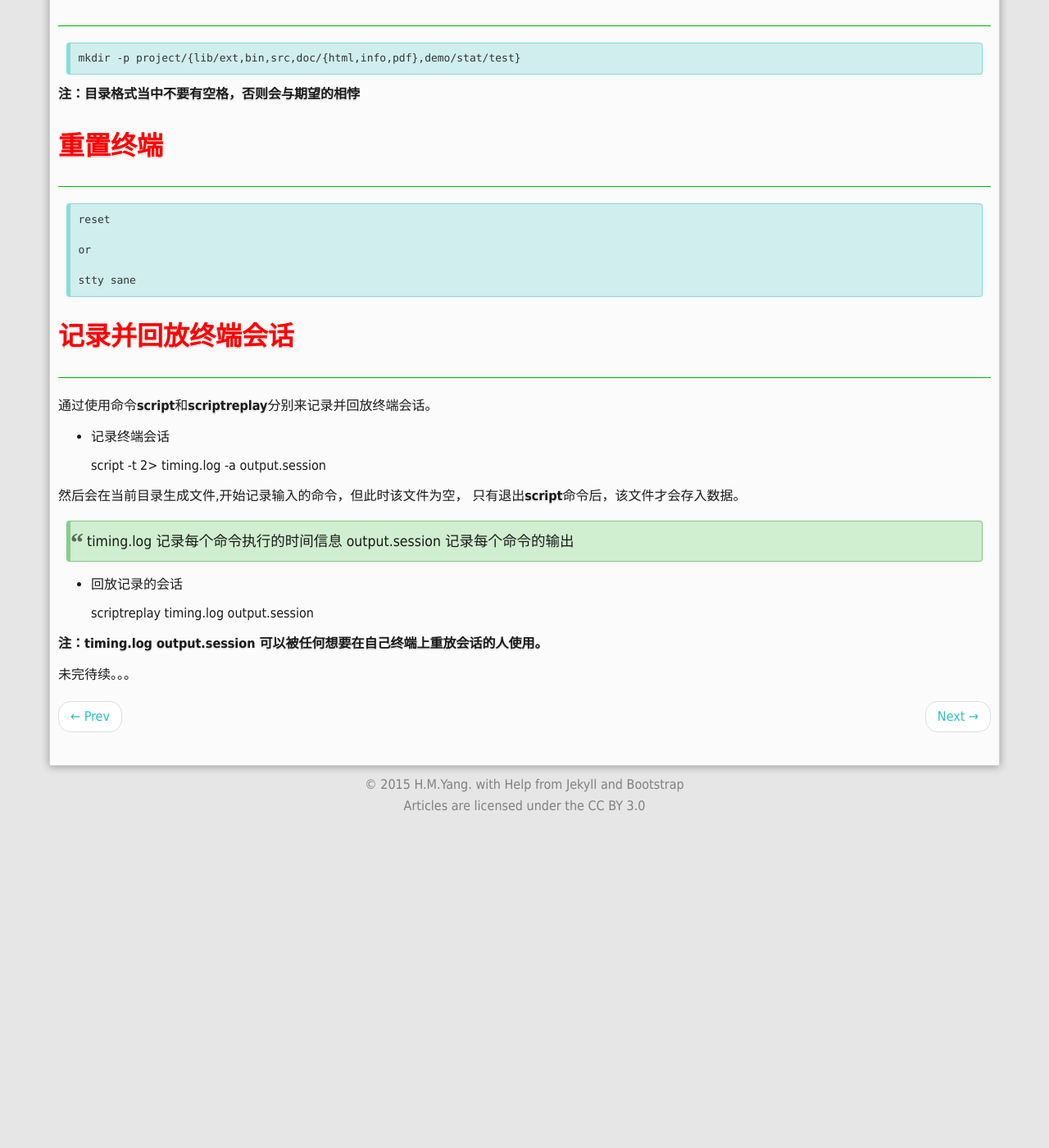
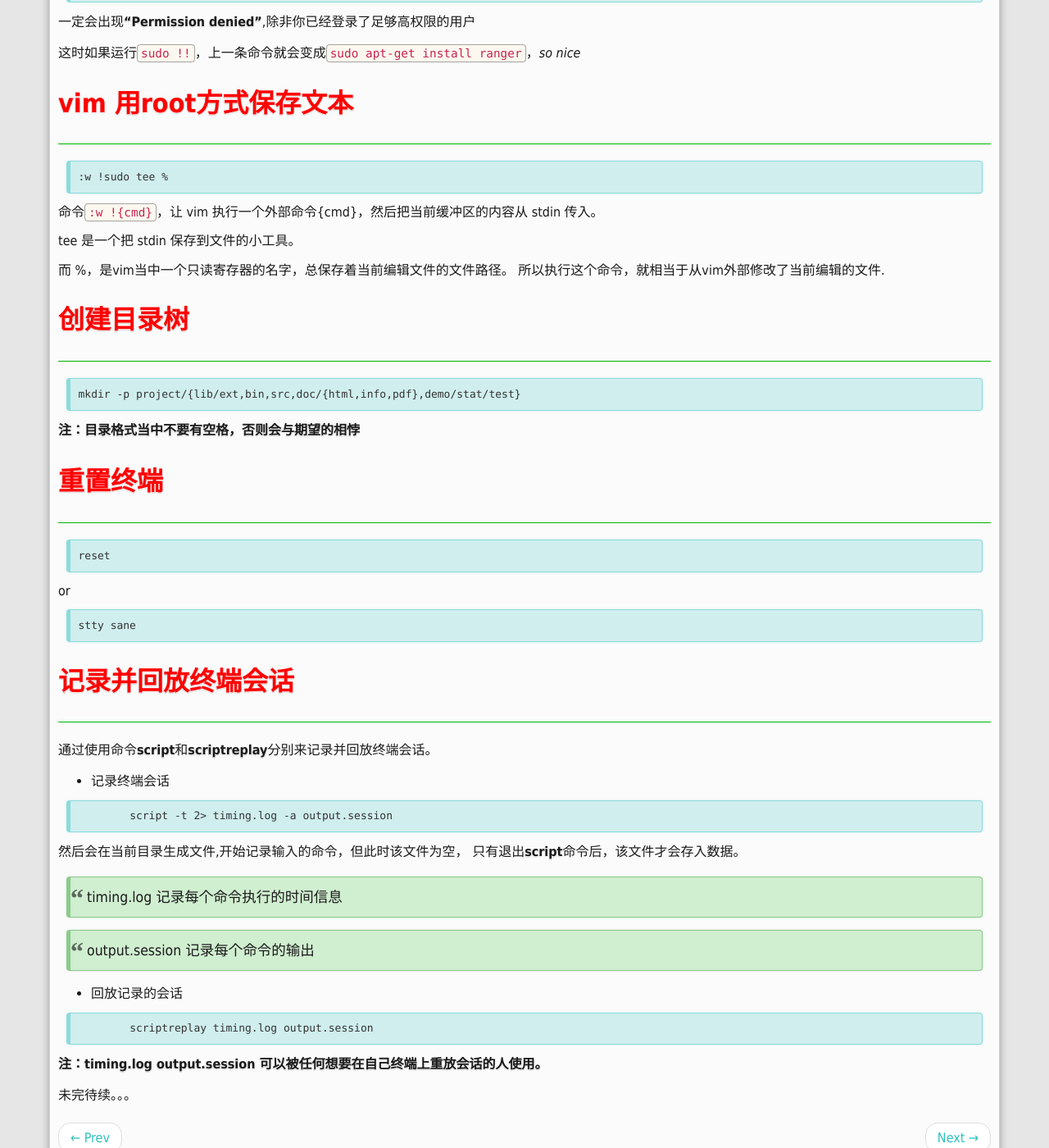
Before and after one commit to YHM07/yhm07.github.io, a Jekyll site: the page built from _posts/2015-06-16-linux-cmd-tip.md, in a window 1280 px wide and 1400 px high, scrolled down 1566 px. Shown: the whole window at 82% size. Built offline with Jekyll 4.4.1, drawn with Linux system fonts in a browser that asks for light colours; Markdown is read by kramdown in place of the engine named in the settings; comment, search, counter and statistics services are not loaded; before the commit the page ends 2567 px from its top, so only the background shows below that; some of the changed text lies outside the part shown.

Commit message:
更新Linux命令技巧部分，添加scrip用法

````diff
--- a/_posts/2015-06-16-linux-cmd-tip.md
+++ b/_posts/2015-06-16-linux-cmd-tip.md
@@ -25,21 +25,36 @@
 
 ---
 
-> CTRL  + U					– 剪切光标前的内容
-> CTRL  + K 				– 剪切光标至行末的内容
-> CTRL  + Y 				– 粘贴
-> CTRL  + E 				– 移动光标到行末
-> CTRL  + A 				– 移动光标到行首
-> ALT   + F 				– 跳向下一个空格
-> ALT   + B 				– 跳回上一个空格
-> ALT   + Backspace			– 删除前一个单词
-> CTRL  + W					– 剪切光标后一个单词
-> Shift + Insert			– 向终端内粘贴文本
-> Ctrl  + R					- 在历史命令中搜索
-> ALT+. or ESC+.			# 重复上次命令行的参数
-> ^old^new					# 替换前一条命令里的部分字符串
-> man readine				# 查看bash中的默认热键绑定
-> man ascii					# 获得一个ASCII表格
+	CTRL  + U				– 剪切光标前的内容
+
+	CTRL  + K 				– 剪切光标至行末的内容
+
+	CTRL  + Y 				– 粘贴
+
+	CTRL  + E 				– 移动光标到行末
+
+	CTRL  + A 				– 移动光标到行首
+
+	ALT   + F 				– 跳向下一个空格
+
+	ALT   + B 				– 跳回上一个空格
+
+	ALT   + Backspace		– 删除前一个单词
+
+	CTRL  + W				– 剪切光标后一个单词
+
+	Shift + Insert			– 向终端内粘贴文本
+
+	Ctrl  + R				- 在历史命令中搜索
+
+	ALT+. or ESC+.			# 重复上次命令行的参数
+
+	^old^new				# 替换前一条命令里的部分字符串
+
+	man readine				# 查看bash中的默认热键绑定
+
+	man ascii				# 获得一个ASCII表格
+
 
 **详细说明可以参考：[Bash Shortcuts][1] 和 [Using CLI][2]**
 [1]: http://iplayboy.tk/linux/2015-08/bash-shortcuts.html
@@ -48,7 +63,7 @@
 **浏览文件系统**
 ===
 ---
-	**ranger** 是浏览文件系统的好帮手。
+**ranger** 是浏览文件系统的好帮手。
 
 ranger 用 Python 完成，默认为使用 Vim 风格的按键绑定，比如 hjkl（上下左右），dd（剪切），yy（复制）等等。功能很全，扩展/可配置性也非常不错。类似MacOS X下Finder（文件管理器）的多列文件管理方式。支持多标签页。实时预览文本文件和目录.
 
@@ -93,7 +108,7 @@
 
 	reset
 
-	or
+or
 
 	stty sane
 
@@ -106,17 +121,22 @@
 
 - 记录终端会话
 
+```
 	script -t 2> timing.log -a output.session
+```
 
 然后会在当前目录生成文件,开始记录输入的命令，但此时该文件为空，
 只有退出**script**命令后，该文件才会存入数据。
 
 > timing.log 记录每个命令执行的时间信息
+
 > output.session  记录每个命令的输出
 
 - 回放记录的会话
 
+```
 	scriptreplay timing.log output.session
+```
 
 **注：timing.log output.session 可以被任何想要在自己终端上重放会话的人使用。**
 
````
